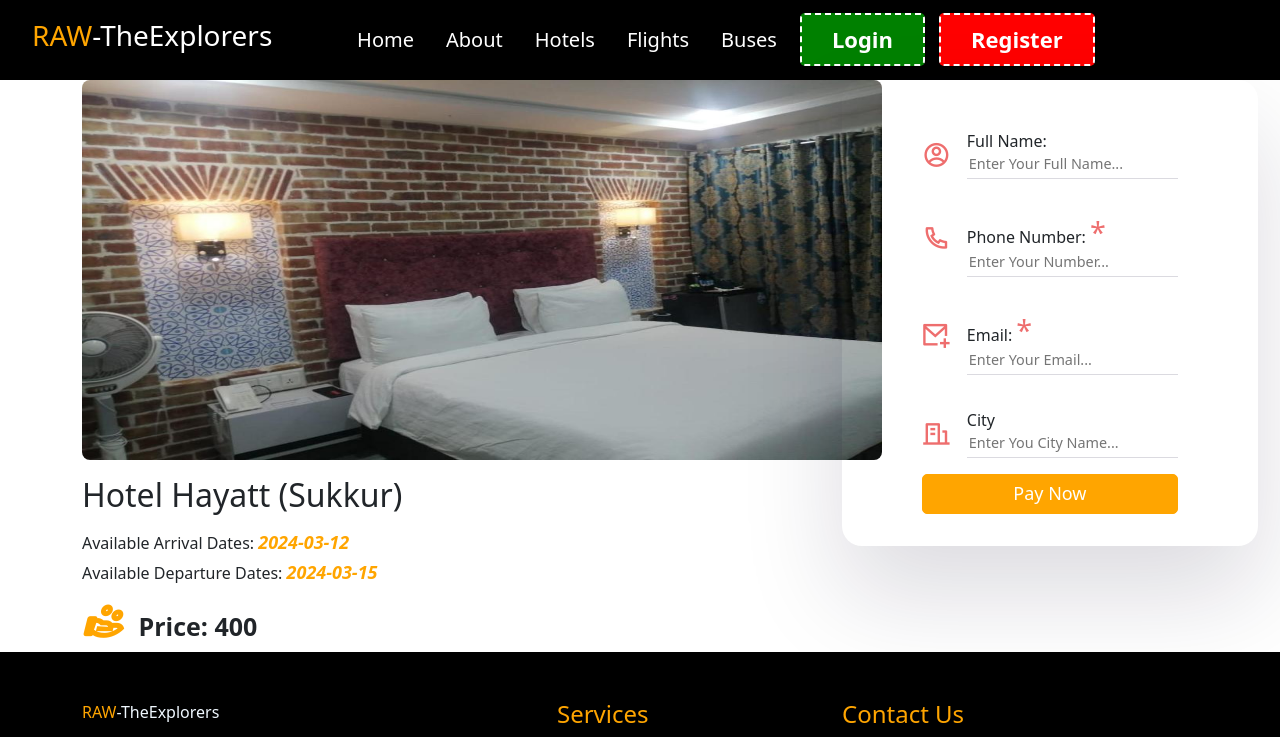
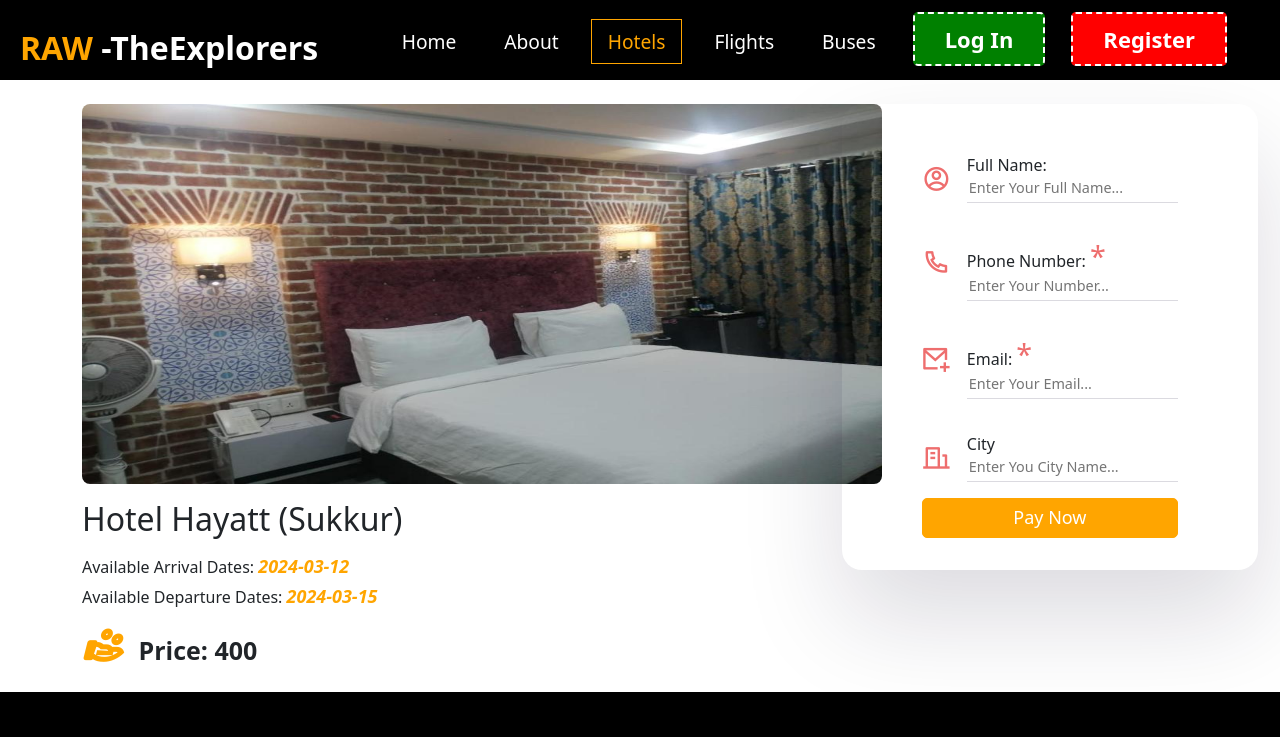
Before and after one commit to abdulwasaay/Booking-System-Frontend, a React (Create React App) app: page /hotels/1 in a window 1280 px wide. Shown: the top 737 px of the page. Built offline with nearby package versions, Linux system fonts and the light colour scheme.

Commit message:
set responsiveness

```diff
--- a/src/components/hotels-components/Header.jsx
+++ b/src/components/hotels-components/Header.jsx
@@ -1,48 +1,103 @@
-import { useRef } from "react";
-import { FaBars, FaTimes } from "react-icons/fa";
-import "../../styles/hotels-styles/header.css";
+import React, { useState } from "react";
+import { NavLink } from "react-router-dom";
+import "../../styles/hotels-styles/header.css"
+import {  HamburgetMenuClose, HamburgetMenuOpen } from "./Icons";
 
 function Header() {
-	const navRef = useRef();
+  const [click, setClick] = useState(false);
 
-	const showNavbar = () => {
-		navRef.current.classList.toggle(
-			"responsive_nav"
-		);
-	};
+  const handleClick = () => setClick(!click);
+  return (
+    <>
+      <nav className="navbar">
+        <div className="nav-container">
+          <NavLink exact to="/" className="nav-logo">
+            <span style={{fontWeight: "700"}}>RAW <span style={{color:"white"}}>-TheExplorers</span></span>
+          </NavLink>
 
-	return (
-		<header style={{background:"black"}}>
-			<h3 className="logo">
-                <span className='raw'>RAW</span>
-                <span className='explorer' style={{color:"white"}}>-TheExplorers</span>
-            </h3>
+          <ul className={click ? "nav-menu active" : "nav-menu"}>
+            <li className="nav-item marg">
+              <NavLink
+                exact
+                to="/home"
+                activeClassName="active"
+                className="nav-links"
+                onClick={handleClick}
+              >
+                Home
+              </NavLink>
+            </li>
+            <li className="nav-item  marg">
+              <NavLink
+                exact
+                to="/about"
+                activeClassName="active"
+                className="nav-links"
+                onClick={handleClick}
+              >
+                About
+              </NavLink>
+            </li>
+            <li className="nav-item  marg">
+              <NavLink
+                exact
+                to="/hotels"
+                activeClassName="active"
+                className="nav-links"
+                onClick={handleClick}
+              >
+                Hotels
+              </NavLink>
+            </li>
+            <li className="nav-item marg">
+              <NavLink
+                exact
+                to="/flights"
+                activeClassName="active"
+                className="nav-links"
+                onClick={handleClick}
+              >
+                Flights
+              </NavLink>
+            </li>
+            <li className="nav-item marg">
+              <NavLink
+                exact
+                to="/buses"
+                activeClassName="active"
+                className="nav-links"
+                onClick={handleClick}
+              >
+                Buses
+              </NavLink>
+            </li>
+            <li className="nav-item">
+            <button className="btg">
+            <a href="/"> Log In</a>
+            </button>
+            </li>
+            <li className="nav-item">
+            <button className="btr">
+               <a href="/"> Register </a>
+            </button>
+            </li>
+          </ul>
+          <div className="nav-icon" onClick={handleClick}>
 
-			<nav ref={navRef}>
-				<a href="/home">Home</a>
-				<a href="/about">About</a>
-				<a href="/hotels">Hotels</a>
-				<a href="/flights">Flights</a>
-                <a href="/buses">Buses</a>
-                <button className="btg">
-                    Login
-                </button>
-                <button className="btr" >
-                    Register
-                </button>
-				<button
-					className="nav-btn nav-close-btn"
-					onClick={showNavbar}>
-					<FaTimes style={{ marginTop: "30", color:"#ffa500"}} />
-				</button>
-			</nav>
-			<button
-				className="nav-btn"
-				onClick={showNavbar}>
-				<FaBars style={{color:"#ffa500"}} />
-			</button>
-		</header>
-	);
+            {click ? (
+              <span className="icon">
+                <HamburgetMenuOpen />{" "}
+              </span>
+            ) : (
+              <span className="icon">
+                <HamburgetMenuClose />
+              </span>
+            )}
+          </div>
+        </div>
+      </nav>
+    </>
+  );
 }
 
 export default Header;
--- /dev/null
+++ b/src/components/hotels-components/Icons.js
@@ -0,0 +1,57 @@
+// here I have used https://react-svgr.com/playground/ to convert svg to react component
+// Here are all the svg Icons that I hae used in this project as a react component
+
+export const CodeIcon = (props) => (
+    <svg
+      xmlns="http://www.w3.org/2000/svg"
+      width="100%"
+      height="100%"
+      viewBox="0 0 256 256"
+      {...props}
+    >
+      <path fill="rgba(255, 255, 255, 0)" d="M0 0h256v256H0z" />
+      <path
+        fill="currentColor"
+        d="M71.68 97.22 34.74 128l36.94 30.78a12 12 0 1 1-15.36 18.44l-48-40a12 12 0 0 1 0-18.44l48-40a12 12 0 0 1 15.36 18.44Zm176 21.56-48-40a12 12 0 1 0-15.36 18.44L221.26 128l-36.94 30.78a12 12 0 1 0 15.36 18.44l48-40a12 12 0 0 0 0-18.44ZM164.1 28.72a12 12 0 0 0-15.38 7.18l-64 176a12 12 0 0 0 7.18 15.37 11.79 11.79 0 0 0 4.1.73 12 12 0 0 0 11.28-7.9l64-176a12 12 0 0 0-7.18-15.38Z"
+      />
+    </svg>
+  );
+
+  export const HamburgetMenuOpen = (props) => (
+    <svg
+      xmlns="http://www.w3.org/2000/svg"
+      width="100%"
+      height="100%"
+      viewBox="0 0 24 24"
+      {...props}
+    >
+      <path fill="rgba(255, 255, 255, 0)" d="M0 0h24v24H0z" />
+      <path
+        fill="none"
+        stroke="currentColor"
+        strokeLinecap="round"
+        strokeLinejoin="round"
+        strokeWidth={2}
+        d="M3 17h18M3 12h18M3 7h18"
+      />
+    </svg>
+  );
+
+  export const HamburgetMenuClose = (props) => (
+    <svg
+      xmlns="http://www.w3.org/2000/svg"
+      width="100%"
+      height="100%"
+      viewBox="0 0 24 24"
+      {...props}
+    >
+      <path fill="rgba(255, 255, 255, 0)" d="M0 0h24v24H0z" />
+      <g fill="none" fillRule="evenodd">
+        <path d="M24 0v24H0V0h24ZM12.593 23.258l-.011.002-.071.035-.02.004-.014-.004-.071-.035c-.01-.004-.019-.001-.024.005l-.004.01-.017.428.005.02.01.013.104.074.015.004.012-.004.104-.074.012-.016.004-.017-.017-.427c-.002-.01-.009-.017-.017-.018Zm.265-.113-.013.002-.185.093-.01.01-.003.011.018.43.005.012.008.007.201.093c.012.004.023 0 .029-.008l.004-.014-.034-.614c-.003-.012-.01-.02-.02-.022Zm-.715.002a.023.023 0 0 0-.027.006l-.006.014-.034.614c0 .012.007.02.017.024l.015-.002.201-.093.01-.008.004-.011.017-.43-.003-.012-.01-.01-.184-.092Z" />
+        <path
+          fill="currentColor"
+          d="m12 14.121 5.303 5.304a1.5 1.5 0 0 0 2.122-2.122L14.12 12l5.304-5.303a1.5 1.5 0 1 0-2.122-2.121L12 9.879 6.697 4.576a1.5 1.5 0 1 0-2.122 2.12L9.88 12l-5.304 5.303a1.5 1.5 0 1 0 2.122 2.122L12 14.12Z"
+        />
+      </g>
+    </svg>
+  );
--- a/src/pages/Hotels.jsx
+++ b/src/pages/Hotels.jsx
@@ -26,7 +26,15 @@
 
   return (
     <>
-    <section>
+    <section className="hotels">
+      <Container>
+        <div className="content">
+            <h5>Get to Know About <span style={{color:'#ffa500'}}>Our Hotels!</span></h5>
+            <h1>Visit <span className="changecontent"></span></h1>
+        </div>
+        </Container>
+    </section>
+    <section class='banner'>
       <Container>
         <Row>
           <Col lg='6'>
@@ -70,64 +78,6 @@
       <br />
       <br />
       <br />
-
-      <section className="w-100 about-bg py-5">
-        <div className="about__content text-center">
-          <p className="title section__subheader">ABOUT US</p>
-          <h2 className=" subtitle section__header">Discover Our Underground</h2>
-          <p className=" px-5 mx-auto desc section__description">
-            Welcome to a hidden realm of extraordinary accommodations where
-            luxury, comfort, and adventure converge. Our underground hotels
-            offer an unparalleled escape from the ordinary, inviting you to
-            explore a subterranean world of wonders.
-          </p>
-          <button className="bt">Book Now</button>
-        </div>
-      </section>
-
-      <section className="room__container me-5 pe-5 " id="room">
-        <Row className='space d-flex align-items-center'>
-          <Col lg='3'>
-          <div className="room__card">
-            <img src={room1} alt="room" />
-            <div className="room__card__details">
-              <div>
-                <h4>Deluxe Suite</h4>
-                <p>Well-appointed rooms designed for guests who desire a more.</p>
-                <h3>399/-<span>/night</span></h3>
-              </div>
-            </div>
-          </div>
-          </Col>
-          <Col lg='3'>
-          <div className="room__card">
-            <img src={room2} alt="room" />
-            <div className="room__card__details">
-              <div>
-                <h4>Family Suite</h4>
-                <p>Consist of multiple rooms and a common living area.</p>
-                <h3>599/-<span>/night</span></h3>
-              </div>
-            </div>
-          </div>
-          </Col>
-          <Col lg='3'>
-            <div className="room__card">
-            <img src={room3} alt="room" />
-            <div className="room__card__details">
-              <div>
-                <h4>Luxury Penthouse</h4>
-                <p>
-                  Top-tier accommodations usually on the highest floors of a
-                  hotel.
-                </p>
-                <h3>799/-<span>/night</span></h3>
-              </div>
-            </div>
-            </div>
-          </Col>
-        </Row>
-      </section>
 
       <section className="about-bg py-5">
         <div className="about__content text-center">
--- a/src/shared/hotels-shared/HotelDetails.jsx
+++ b/src/shared/hotels-shared/HotelDetails.jsx
@@ -15,7 +15,7 @@
 
     <section>
         <Container>
-            <Row>
+            <Row className='mt-4 mb-3'>
                 <Col lg="8">
                     <div className='tourContent'>
                         <img src={imgUrl} height={380} width={800} alt='' />
--- a/src/shared/hotels-shared/SearchBar.jsx
+++ b/src/shared/hotels-shared/SearchBar.jsx
@@ -105,7 +105,7 @@
                     <img className='card-img-top' src={val.image} height={300} width={300} alt="" />
                     <div className='card-body'>
                       <h3 className='hotel'>{val.hotel}<span className='city'> ({val.city})</span></h3>
-                      <Link to={`/hotels/${val.id}`} className='buton' sty>
+                      <Link to={`/hotels/${val.id}`} className='bt' sty>
                          View Details
                       </Link>
                     </div>
--- a/src/styles/hotels-styles/header.css
+++ b/src/styles/hotels-styles/header.css
@@ -1,111 +1,195 @@
-header {
+.navbar {
+    background-color: black;
+    height: 80px;
+    display: flex;
+    justify-content: center;
+    align-items: center;
+    font-size: 1.2rem;
+    position: sticky;
+    top: 0;
+    z-index: 20;
+  }
+
+  .nav-container {
+    display: flex;
+    justify-content: center;
+    align-items: center;
+    width: 100%;
+    height: 80px;
+    max-width: 1500px;
+    position: relative;
+  }
+
+  .nav-logo {
+    color: #ffa500;
+    align-items: center;
+    margin-left: 20px;
+    cursor: pointer;
+    text-decoration: none;
+    font-size: 2rem;
+    flex-grow: 1;
     display: flex;
     align-items: center;
-	justify-content: space-between;
-	height: 80px;
-	padding: 0 2rem;
-	background-color: var(--mainColor);
-	color: var(--textColor);
+    justify-items: center;
   }
 
-nav a {
-	margin: 0 1rem;
-	color: white;
-	text-decoration: none;
-    font-size: 20px;
-
+  .nav-logo .icon {
+    display: inline-block;
+    width: 3rem;
+    height: 3rem;
+    margin-left: 16px;
   }
 
-nav a:hover {
-	color: #ffa500;
-    font-size: 25px;
-    text-decoration: none;
-}
-.raw{
-    color: #ffa500
+  .nav-menu {
+    display: flex;
+    list-style: none;
+    text-align: center;
+    margin-right: 2rem;
   }
 
-header .nav-btn {
-	padding: 5px;
-	cursor: pointer;
-	background: transparent;
-	border: none;
-	outline: none;
-	color: var(--textColor);
-	visibility: hidden;
-	opacity: 0;
-	font-size: 1.8rem;
+  .nav-links {
+    color: #fff;
+    text-decoration: none;
+    padding: 0.5rem 1rem;
+    height: 100%;
+
+    border-bottom: 3px solid transparent;
   }
 
-header div,
-nav {
+
+  .nav-item {
+
+    line-height: 40px;
+    margin-right: 1rem;
+  }
+
+  .nav-item:after {
+    content: "";
+    display: block;
+    height: 3px;
+    width: 0;
+    background: transparent;
+    transition: width 0.7s ease, background-color 0.5s ease;
+  }
+
+  .nav-item:hover:after {
+    width: 100%;
+    background: #ffa500;
+  }
+
+  .nav-item .active {
+    color: #ffa500;
+    border: 1px solid #ffa500;
+  }
+
+  .nav-icon {
+    display: none;
+    color: #ffa500;
+  }
+
+  .nav-icon .icon {
+    display: inline-block;
+    width: 2rem;
+    height: 2rem;
+  }
+
+  @media screen and (max-width: 960px) {
+    .nav-menu {
       display: flex;
-	align-items: center;
+      flex-direction: column;
+      width: 100%;
+      border-top: 1px solid #fff;
+      position: absolute;
+      top: 70px;
+      left: -110%;
+      opacity: 1;
+      transition: all 0.5s ease;
+    }
+
+    .nav-menu.active {
+      background: black;
+      left: 0px;
+      opacity: 1;
+      transition: all 0.5s ease;
+      z-index: 1;
+    }
+    .nav-item .active {
+      color: #ffa500;
+      border: none;
+    }
+    .nav-links {
+      padding: 0;
+      width: 100%;
+      display: table;
+    }
+
+    .nav-logo .icon {
+      width: 2rem;
+      height: 2rem;
+    }
+
+    .nav-icon {
+      display: block;
+      position: absolute;
+      top: 50%;
+      right: 0;
+      transform: translate(-100%, -50%);
+      width: 2rem;
+      height: 2rem;
+      cursor: pointer;
+      color: #ffa500;
+    }
+    .nav-item {
+        margin-top: 0;
+        line-height: 40px;
+        margin-right: 1rem;
+      }
+      .marg{
+        margin-top: 0;
+    }
   }
   .btr{
     padding-inline: 30px;
-    padding-block: 8px;
+    padding-block: 5px;
     background-color: red;
     border: 2px dashed white;
     border-radius: 5px;
     color: white;
     font-size: 22px;
     font-weight: 700;
-    margin: 7px;
+    margin: 5px;
+    text-decoration: none;
 }
-.btr:hover{
+.bt:hover{
     box-shadow: white 0px 4px 12px;
-    margin: 7px;
+    margin: 5px;
+    text-decoration: none;
 }
 .btg{
     padding-inline: 30px;
-    padding-block: 8px;
+    padding-block: 5px;
     background-color: green;
     border: 2px dashed white;
     border-radius: 5px;
     color: white;
     font-size: 22px;
     font-weight: 700;
-    margin: 7px;
+    margin: 5px;
+    text-decoration: none;
 }
-.btg:hover{
+.bt:hover{
     box-shadow: white 0px 4px 12px;
-    margin: 7px;
+    margin: 5px;
+    text-decoration: none;
 }
-
-@media only screen and (max-width: 1200px) {
-	header .nav-btn {
-		visibility: visible;
-		opacity: 1;
+.btr a{
+    text-decoration: none;
+    color: white;
 }
-
-
-	header nav {
-		position: fixed;
-		top: -128.5vh;
-		left: 0;
-		height: 100%;
-		width: 100%;
-		display: flex;
-		flex-direction: column;
-		align-items: center;
-		justify-content: center;
-		gap: 0;
-		background-color: var(--mainColor);
-		transition: 1s;
+.btg a{
+    text-decoration: none;
+    color: white;
 }
-
-	header .responsive_nav {
-		transform: translateY(100vh);
+.marg{
+    margin-top: 15px;
 }
-
-	nav .nav-close-btn {
-		position: absolute;
-		top: 24rem;
-		right: 2rem;
-	}
-
-	nav a {
-		font-size: 1.5rem;
-	}
-}
--- a/src/styles/hotels-styles/home.css
+++ b/src/styles/hotels-styles/home.css
@@ -7,7 +7,7 @@
 }
 .home .content{
     text-align: center;
-    padding-top: 300px;
+    padding-top: 200px;
 }
 @media only screen and (max-width: 1200px) {
     .home .content{
```
Also changed, not shown: src/styles/hotels-styles/hotels.css (+49 -1 lines), src/styles/hotels-styles/searchBar.css (line endings or trailing spaces). Lines whose indentation alone changed are shown as unchanged.
